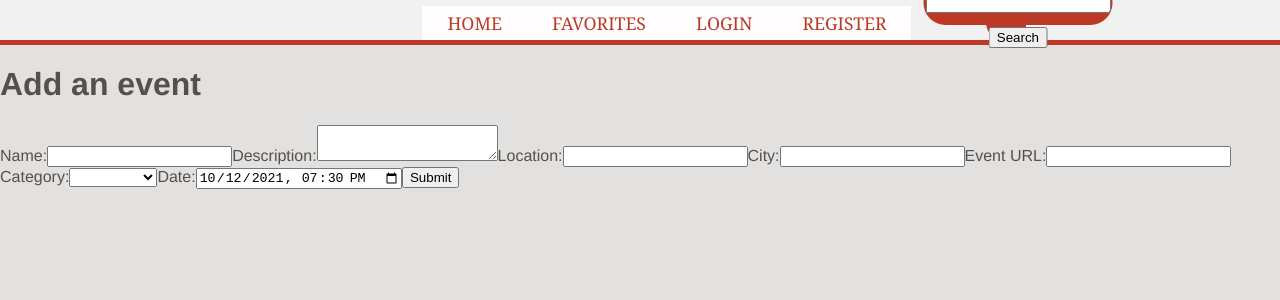
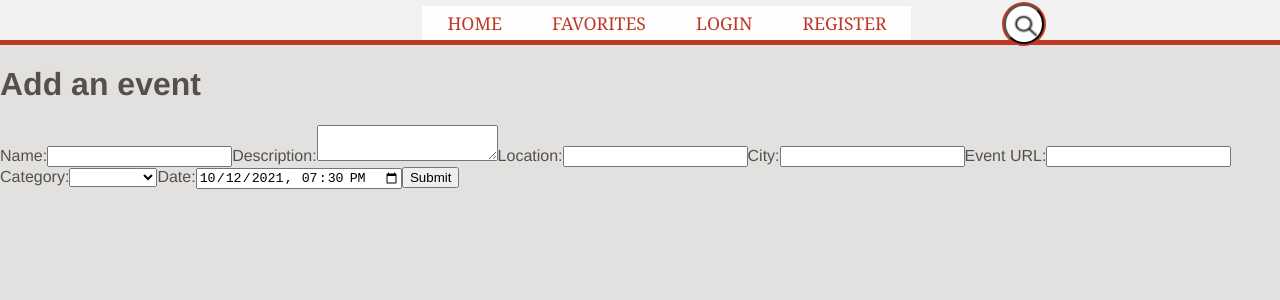
Before and after one commit to koli9513/dotned-enterprise-frontend, a React (Create React App) app: page /events/add in a window 1280 px wide. Shown: the top 300 px of the page. Built offline with nearby package versions, Linux system fonts and the light colour scheme.

Commit message:
fix: search field css

```diff
--- a/src/components/elements/Navbar.js
+++ b/src/components/elements/Navbar.js
@@ -1,8 +1,6 @@
 import {StyledNavbarLink} from "../styles/StyledNavbarLink";
 import {StyledNavbar} from "../styles/StyledNavbar";
-import {StyledSearchButton} from "../styles/StyledSearchButton";
 import SearchField from "../search/SearchField";
-import "../styles/search.css";
 
 const Navbar = () => {
 
@@ -14,9 +12,10 @@ const Navbar = () => {
                 <StyledNavbarLink to="/login">Login</StyledNavbarLink>
                 <StyledNavbarLink to="/register">Register</StyledNavbarLink>
             <div className="search-box">
-            <StyledSearchButton ><SearchField/></StyledSearchButton>
+
             </div>
         </StyledNavbar>
+        <SearchField/>
         </>
     );
 };
--- a/src/components/search/SearchField.js
+++ b/src/components/search/SearchField.js
@@ -1,5 +1,6 @@
 import React, {useState} from "react";
 import {useHistory} from "react-router-dom";
+import "../styles/search.css";
 
 const SearchField = () => {
     let history = useHistory();
@@ -19,10 +20,8 @@ const SearchField = () => {
                 e.preventDefault();
                 history.push(`/search/${search.searchTerm}`)
             }} >
-                <input onChange={getSearchTerm} type="text"/>
-
-                <button type="submit">Search</button>
-
+                <input className="search-txt" placeholder="search events..." onChange={getSearchTerm} type="text" name=""/>
+                <button type="submit" className="search-btn"/>
             </form>
         </div>
     );
--- a/src/components/styles/StyledSearchButton.js
+++ b/src/components/styles/StyledSearchButton.js
@@ -1,19 +1,69 @@
 import styled, {css} from "styled-components";
 import {Link} from "react-router-dom";
 
-export const StyledSearchButton = styled.button`
-  width: 40px;
-  height: 40px;
-  float: right;
-  background: #bc3926;
-  border: none;
-  border-radius: 50%;
-  color: #fff;
-  font-size: 1.26666667em;
-  line-height: 35px;
-  margin-right: 0;
-  text-align: center;
-  top: 0;
-  right: 2%;
-  position: absolute;
+export const StyledSearchButton = styled.button
+    .attrs({className: 'xx'})`
+  position : absolute;
+  transform : translate(-50%,-50%);
+  background : #bc3926;
+  height : 40px;
+  border-radius : 40px;
+  padding : 2px;
+  left: 80%;
+  top: 3%;
+
+  > .search-box
+  {
+    position : absolute;
+    transform : translate(-50%,-50%);
+    background : #bc3926;
+    height : 40px;
+    border-radius : 40px;
+    padding : 2px;
+    left: 80%;
+    top: 3%;
+  }
+
+   > .search-box.search-btn
+      {
+        color : #ffffff;
+        float : right;
+        width : 40px;
+        height : 40px;
+        border-radius: 50%;
+        display:flex;
+        justify-content: center;
+        align-items: center;
+        text-decoration: none;
+        transition:0.4s;
+        background: #ffffff url("search-icon.jpg") no-repeat;
+      }
+
+   > .search-box.search-txt
+      {
+        border:none;
+        background:none;
+        outline:none;
+        float:left;
+        padding:0;
+        color: #fff;
+        font-size:16px;
+        transition : 0.4s;
+        line-height: 40px;
+        width : 0;
+      }
+
+
+      ${props => props && css`
+        transition: 0.1s;
+
+        form:hover > .search-box.search-txt {
+          width: 240px;
+          padding: 0 6px;
+        }
+
+        .search-box:hover > .search-box.search-btn {
+          background: #ffffff url("search-icon.jpg") no-repeat;
+        }
+      `}
 `;
--- a/src/components/styles/search.css
+++ b/src/components/styles/search.css
@@ -34,9 +34,9 @@
     font-size:16px;
     transition : 0.4s;
     line-height: 40px;
-    width : 0px;
+    width : 0;
 }
-.search-box:hover > .search-txt
+form:hover > .search-txt
 {
     width: 240px;
     padding: 0 6px;
```
